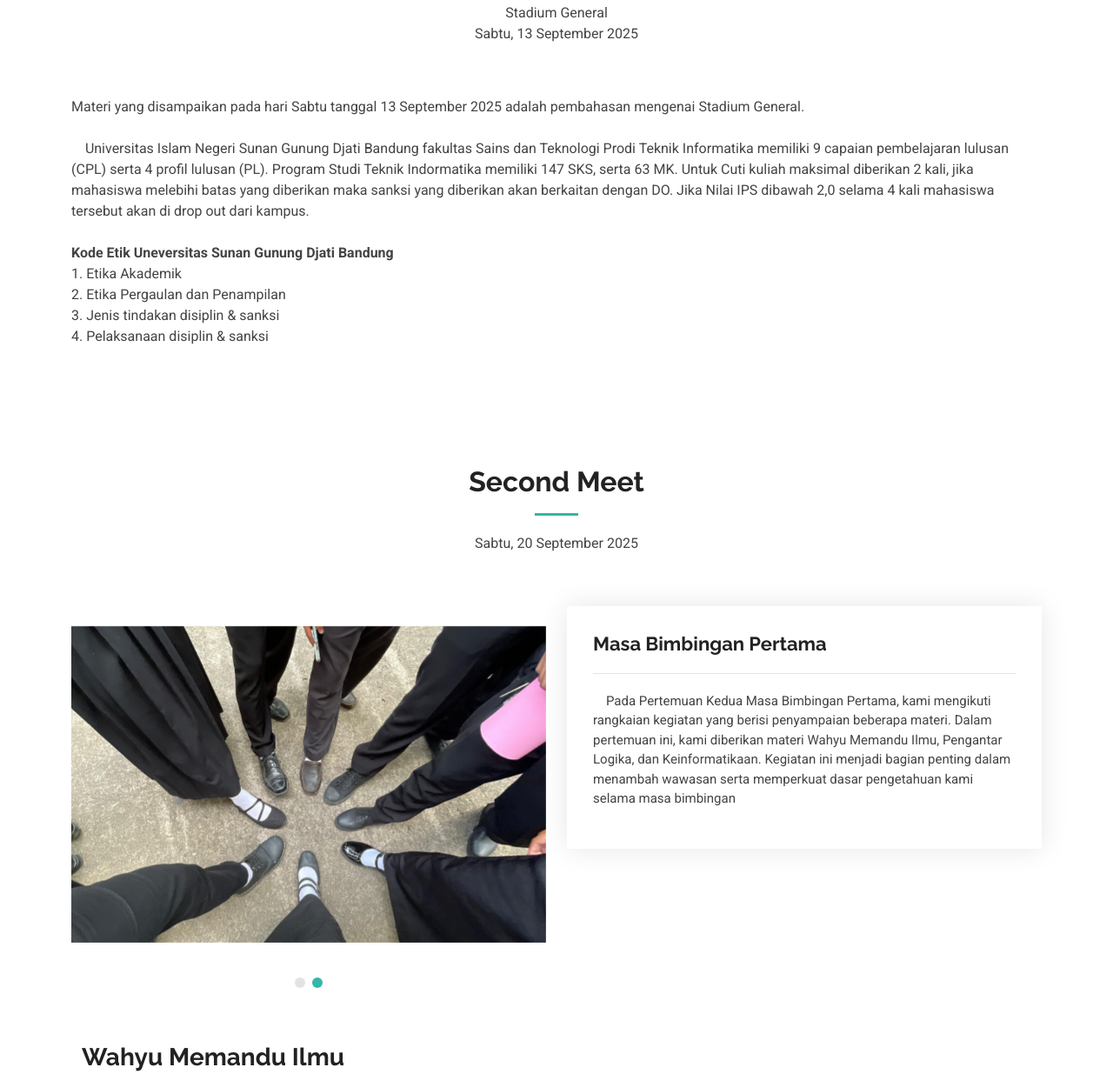
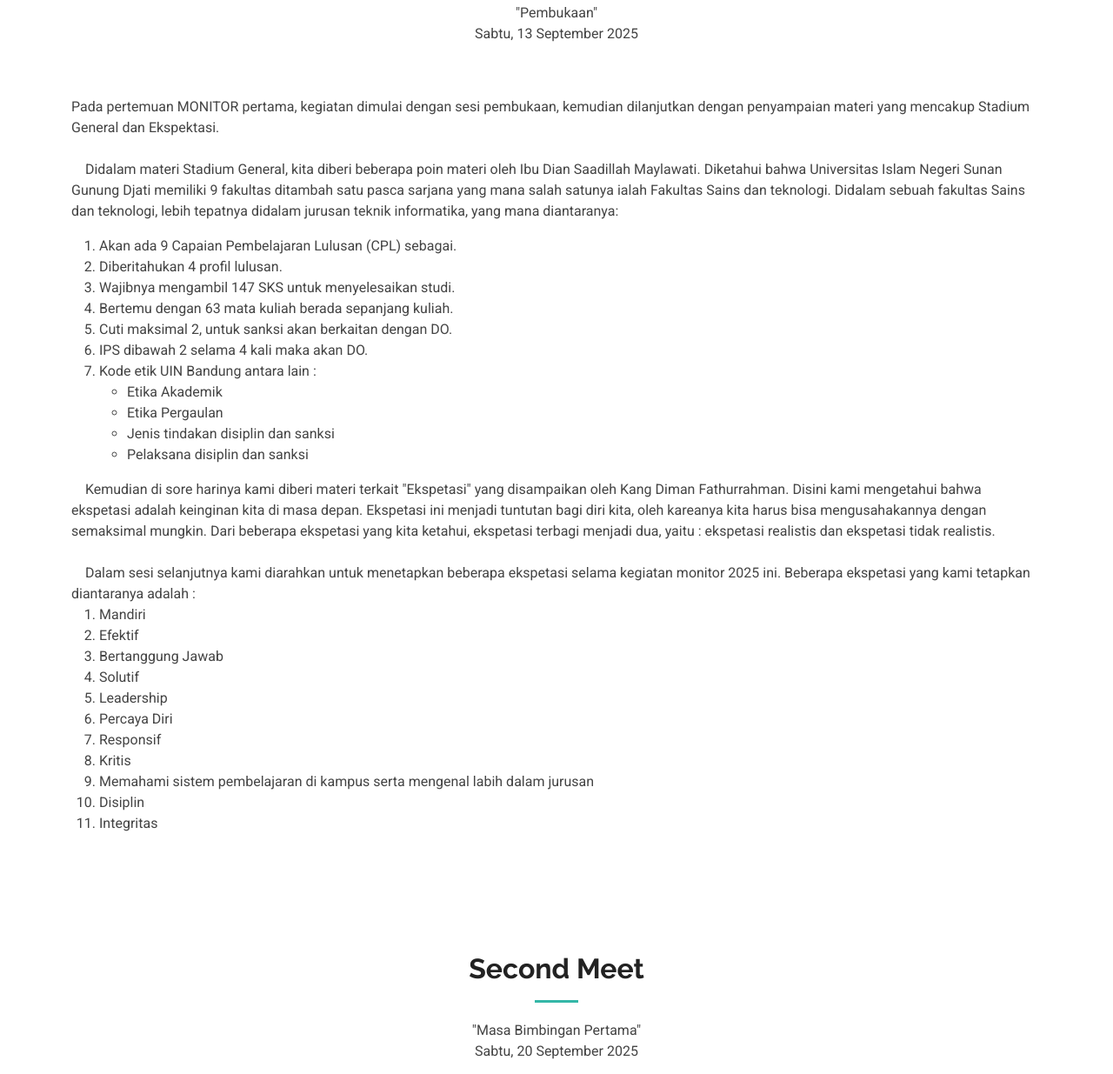
Before and after one commit to dimassp/PyExperience-Monitor-2025-Python, a plain HTML site: page portofolio.html in a window 1280 px wide. Shown: the part 204-1439 px from the top of the page at 87% size. Drawn offline with Linux system fonts and the light colour scheme.

Commit message:
Progres Portofolio-1

```diff
--- a/portofolio.html
+++ b/portofolio.html
@@ -66,23 +66,59 @@
       <!-- Section Title -->
       <div class="container section-title" data-aos="fade-up">
         <h2>First Meet</h2>
-        <p>Stadium General<br>
+        <p>"Pembukaan"<br>
           Sabtu, 13 September 2025</p>
       </div><!-- End Section Title -->
 
       <div class="container" data-aos="fade-up">
-        <p>Materi yang disampaikan pada hari Sabtu tanggal 13 September 2025 adalah pembahasan mengenai Stadium General.<br><br>
-          &nbsp;&nbsp;&nbsp;&nbsp;Universitas Islam Negeri Sunan Gunung Djati Bandung fakultas Sains dan Teknologi Prodi Teknik Informatika
-          memiliki 9 capaian pembelajaran lulusan (CPL) serta 4 profil lulusan (PL). Program Studi Teknik Indormatika memiliki 147 SKS,
-          serta 63 MK. Untuk Cuti kuliah maksimal diberikan 2 kali, jika mahasiswa melebihi batas yang diberikan maka sanksi yang diberikan
-          akan berkaitan dengan DO. Jika Nilai IPS dibawah 2,0 selama 4 kali mahasiswa tersebut akan di drop out dari kampus.<br><br>
-          <b>Kode Etik Uneversitas Sunan Gunung Djati Bandung</b><br>
-          1. Etika Akademik<br>
-          2. Etika Pergaulan dan Penampilan<br>
-          3. Jenis tindakan disiplin & sanksi<br>
-          4. Pelaksanaan disiplin & sanksi
-
-          </p>
+        <p>Pada pertemuan MONITOR pertama, kegiatan dimulai dengan sesi pembukaan,
+          kemudian dilanjutkan dengan penyampaian materi yang mencakup Stadium General
+          dan Ekspektasi.<br><br>
+          &nbsp;&nbsp;&nbsp;&nbsp;Didalam materi Stadium General, kita diberi beberapa poin
+          materi oleh Ibu Dian Saadillah Maylawati. Diketahui bahwa Universitas Islam
+          Negeri Sunan Gunung Djati memiliki 9 fakultas ditambah satu pasca sarjana
+          yang mana salah satunya ialah Fakultas Sains dan teknologi. Didalam sebuah
+          fakultas Sains dan teknologi, lebih tepatnya didalam jurusan teknik
+          informatika, yang mana diantaranya:</b><br>
+          <ol>
+            <li>Akan ada 9 Capaian Pembelajaran Lulusan (CPL) sebagai.</li>
+            <li>Diberitahukan 4 profil lulusan.</li>
+            <li>Wajibnya mengambil 147 SKS untuk menyelesaikan studi.</li>
+            <li>Bertemu dengan 63 mata kuliah berada sepanjang kuliah.</li>
+            <li>Cuti maksimal 2, untuk sanksi akan berkaitan dengan DO.</li>
+            <li>IPS dibawah 2 selama 4 kali maka akan DO.</li>
+            <li>Kode etik UIN Bandung antara lain :
+              <ul>
+                <li>Etika Akademik</li>
+                <li>Etika Pergaulan</li>
+                <li>Jenis tindakan disiplin dan sanksi</li>
+                <li>Pelaksana disiplin dan sanksi</li>
+              </ul>
+            </li>
+          </ol>
+          &nbsp;&nbsp;&nbsp;&nbsp;Kemudian di sore harinya kami diberi materi terkait
+          "Ekspetasi" yang disampaikan oleh Kang Diman Fathurrahman. Disini kami mengetahui
+          bahwa ekspetasi adalah keinginan kita di masa depan. Ekspetasi ini menjadi tuntutan
+          bagi diri kita, oleh kareanya kita harus bisa mengusahakannya dengan semaksimal mungkin.
+          Dari beberapa ekspetasi yang kita ketahui, ekspetasi terbagi menjadi dua, yaitu :
+          ekspetasi realistis dan ekspetasi tidak realistis.<br><br>
+          &nbsp;&nbsp;&nbsp;&nbsp;Dalam sesi selanjutnya kami diarahkan untuk menetapkan
+          beberapa ekspetasi selama kegiatan monitor 2025 ini. Beberapa ekspetasi yang
+          kami tetapkan diantaranya adalah :
+          <ol>
+            <li>Mandiri</li>
+            <li>Efektif</li>
+            <li>Bertanggung Jawab</li>
+            <li>Solutif</li>
+            <li>Leadership</li>
+            <li>Percaya Diri</li>
+            <li>Responsif</li>
+            <li>Kritis</li>
+            <li>Memahami sistem pembelajaran di kampus serta mengenal labih dalam jurusan</li>
+            <li>Disiplin</li>
+            <li>Integritas</li>
+          </ol>
+        </p>
       </div>
 
     </section><!-- /Starter Section Section -->
@@ -94,6 +130,7 @@
       <!-- Section Title -->
       <div class="container section-title" data-aos="fade-up">
         <h2>Second Meet</h2>
+        <p>"Masa Bimbingan Pertama"<br>
         <p>Sabtu, 20 September 2025</p>
       </div><!-- End Section Title -->
 
@@ -141,7 +178,7 @@
                 <li>&nbsp;&nbsp;&nbsp;&nbsp;Pada Pertemuan Kedua Masa Bimbingan Pertama, kami mengikuti rangkaian
                   kegiatan yang berisi penyampaian beberapa materi. Dalam pertemuan ini, kami diberikan materi Wahyu
                   Memandu Ilmu, Pengantar Logika, dan Keinformatikaan. Kegiatan ini menjadi bagian penting dalam
-                  menambah wawasan serta memperkuat dasar pengetahuan kami selama masa bimbingan</li>
+                  menambah wawasan serta memperkuat dasar pengetahuan kami selama masa bimbingan.</li>
               </ul>
             </div>
 
```
